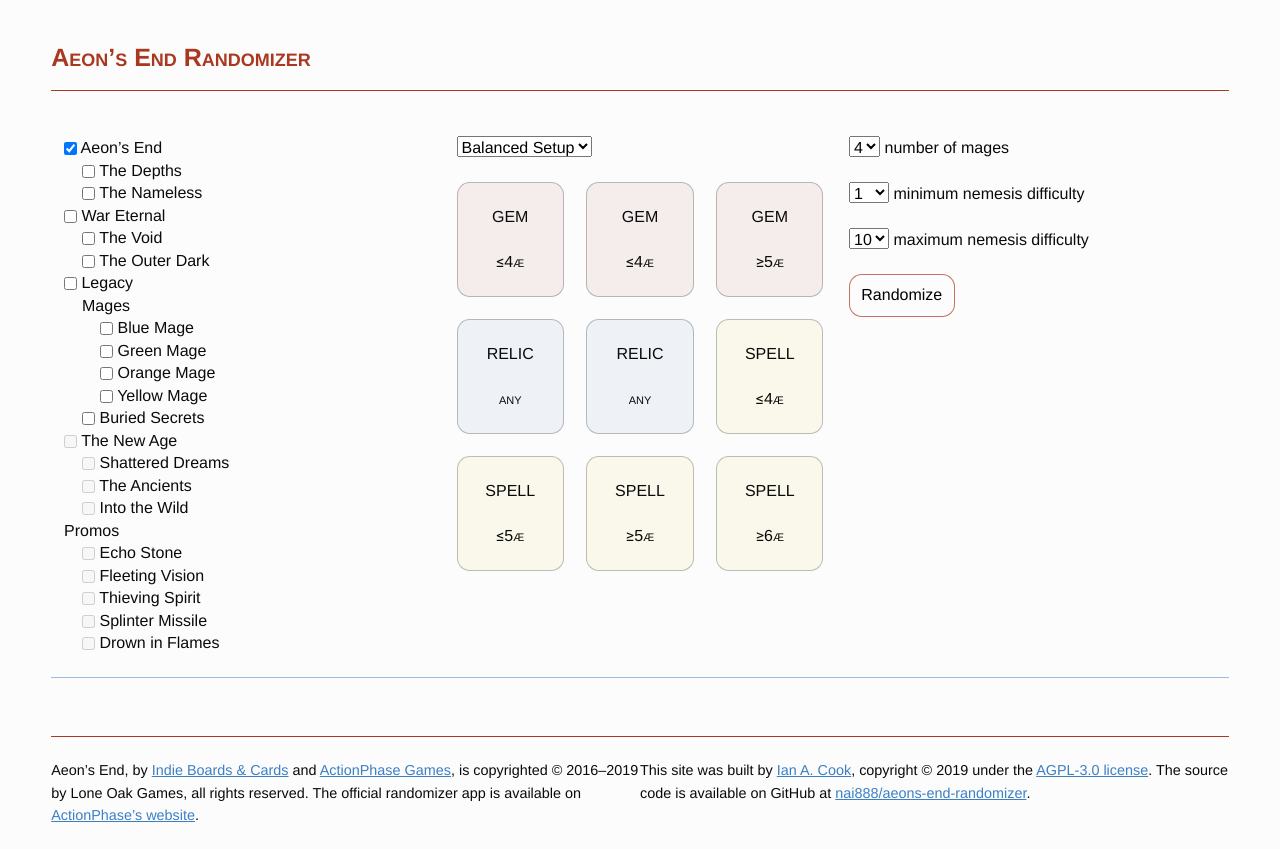
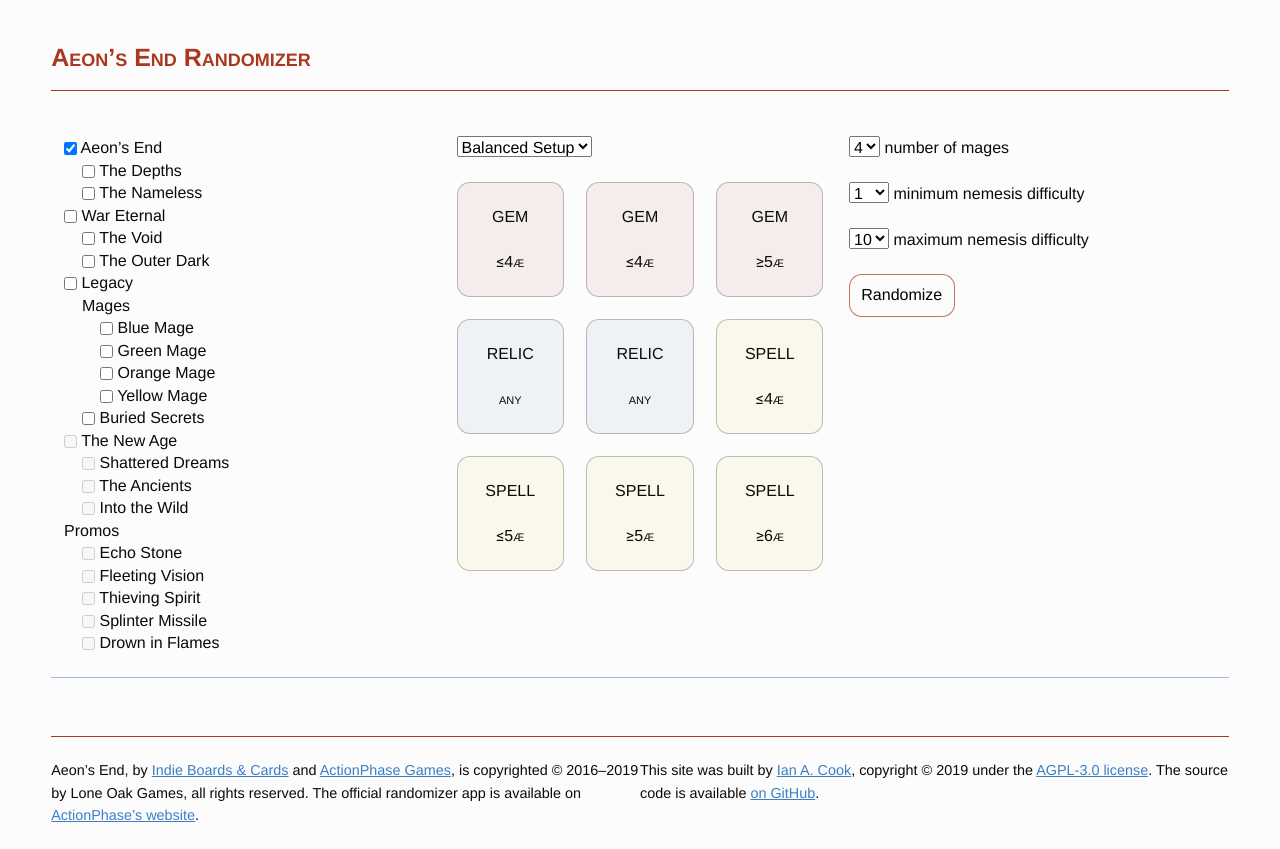
Before and after one commit to Susurrus-LLC/aeons-end-randomizer, a React (Create React App) app: page / in a window 1280 px wide. Built offline with nearby package versions, Linux system fonts and the light colour scheme.

Commit message:
Update footer copyright notice
Change the link text for the link to the source code by linking on 'on
GitHub' instead of adding a link after that.

```diff
--- a/src/components/Footer/index.js
+++ b/src/components/Footer/index.js
@@ -19,7 +19,7 @@ const Footer = () => {
         <p className='ae-copyright'>Aeon&rsquo;s End, by <a href='https://www.indieboardsandcards.com/' target='_blank' rel='noopener noreferrer'>Indie Boards &amp; Cards</a> and <a href='https://www.actionphasegames.com/' target='_blank' rel='noopener noreferrer'>ActionPhase Games</a>, is copyrighted &copy; 2016&ndash;2019 by Lone Oak Games, all rights reserved. The official randomizer app is available on <a href='https://www.actionphasegames.com/pages/aerandomizer' target='_blank' rel='noopener noreferrer'>ActionPhase&rsquo;s website</a>.</p>
       </div>
       <div className='pg-block'>
-        <p className='pg-copyright'>This site was built by <a href='https://github.com/nai888' target='_blank' rel='noopener noreferrer'>Ian A.&nbsp;Cook</a>, copyright &copy; {years()} under the <a href='https://github.com/nai888/aeons-end-randomizer/blob/master/LICENSE' target='_blank' rel='noopener noreferrer'>AGPL-3.0 license</a>. The source code is available on GitHub at <a href='https://github.com/nai888/aeons-end-randomizer' target='_blank' rel='noopener noreferrer'>nai888/aeons-end-randomizer</a>.</p>
+        <p className='pg-copyright'>This site was built by <a href='https://github.com/nai888' target='_blank' rel='noopener noreferrer'>Ian A.&nbsp;Cook</a>, copyright &copy; {years()} under the <a href='https://github.com/nai888/aeons-end-randomizer/blob/master/LICENSE' target='_blank' rel='noopener noreferrer'>AGPL-3.0 license</a>. The source code is available <a href='https://github.com/nai888/aeons-end-randomizer' target='_blank' rel='noopener noreferrer'>on GitHub</a>.</p>
       </div>
     </footer>
   )
```
